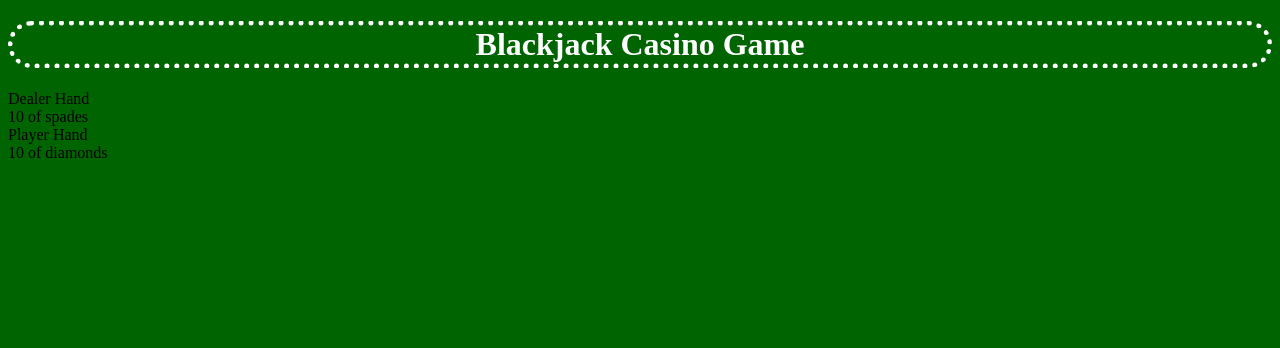
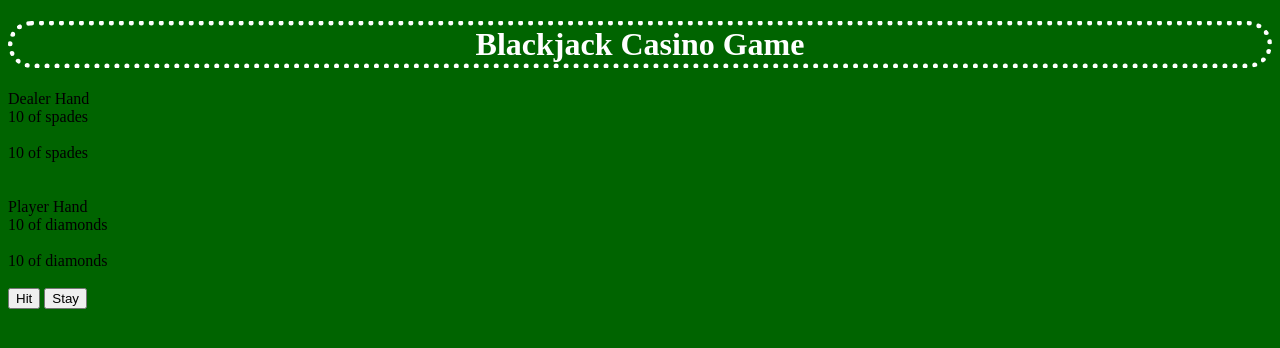
Before and after one commit to omarmoreta/blackjack-casino-game, a plain HTML site: page index.html in a window 1280 px wide. Drawn offline with Linux system fonts and the light colour scheme.

Commit message:
added the player and dealer score also hit and stay button

```diff
--- a/index.html
+++ b/index.html
@@ -11,7 +11,16 @@
     <div class="main">
       <h1>Blackjack Casino Game</h1>
       <div id="dealer">Dealer Hand</div>
+      <br />
+      <div id="dealer-score">Dealer Score</div>
+      <br />
+      <br />
       <div id="player">Player Hand</div>
+      <br />
+      <div id="player-score">Player Score</div>
+      <br />
+      <button id="hit-btn">Hit</button>
+      <button id="stay-btn">Stay</button>
     </div>
   </body>
   <script src="script.js"></script>
--- a/script.js
+++ b/script.js
@@ -2,7 +2,8 @@
 let suit = ["hearts", "diamonds", "spades", "clubs"];
 let value = ["Ace", 2, 3, 4, 5, 6, 7, 8, 9, 10, "Joker", "Queen", "King"];
 let deck = [];
-let usedDeck = [];
+let dealerHand = [];
+let playerHand = [];
 
 function createCards() {
   for (let s = 0; s < suit.length; s++) {
@@ -19,6 +20,7 @@ function createCards() {
   return deck;
 }
 console.log(createCards());
+
 //Create a function to shuffle the deck
 function shuffle(deck) {
   deck.sort(() => Math.random() - 0.5);
@@ -34,8 +36,9 @@ function dealerDraw() {
   let randomCard = deck[Math.floor(Math.random() * deck.length)];
   dealerCard.innerHTML = randomCard;
   dealer.append(dealerCard);
-  usedDeck.push(randomCard);
+  dealerHand.push(randomCard);
   deck.pop(randomCard);
+  updateDealer();
   return dealer;
 }
 
@@ -46,11 +49,38 @@ function playerDraw() {
   let randomCard = deck[Math.floor(Math.random() * deck.length)];
   playerCard.innerHTML = randomCard;
   player.append(playerCard);
-  usedDeck.push(randomCard);
+  playerHand.push(randomCard);
   deck.pop(randomCard);
+  updatePlayer();
   return player;
 }
-console.log(dealer, player);
+
 dealerDraw();
 playerDraw();
-console.log(usedDeck);
+
+//Hit and Stay
+let hitBtn = document.getElementById("hit-btn");
+hitBtn.addEventListener("click", () => {
+  playerDraw();
+  updatePlayer();
+});
+
+let stayBtn = document.getElementById("stay-btn");
+stayBtn.addEventListener("click", () => {
+  dealerDraw();
+  updateDealer();
+});
+
+function updateDealer() {
+  let dealerScore = document.getElementById("dealer-score");
+  for (let i = 0; i < dealerHand.length; i++) {
+    dealerScore.innerHTML = dealerHand;
+  }
+}
+
+function updatePlayer() {
+  let playerScore = document.getElementById("player-score");
+  for (let i = 0; i < playerHand.length; i++) {
+    playerScore.innerHTML = playerHand;
+  }
+}
```
